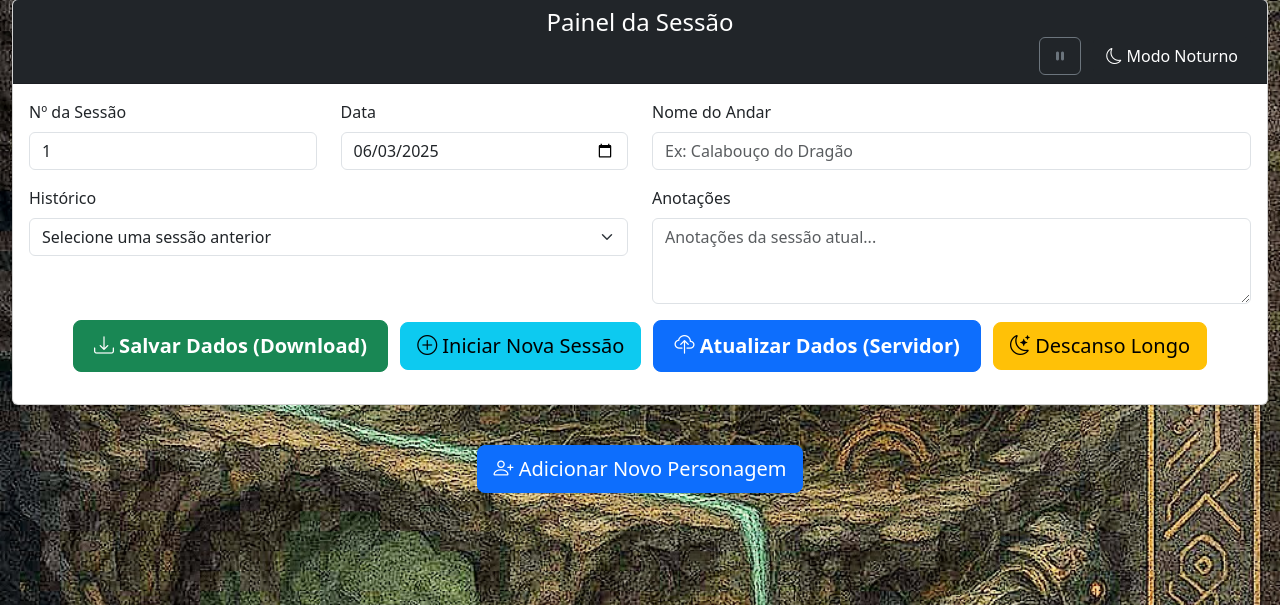
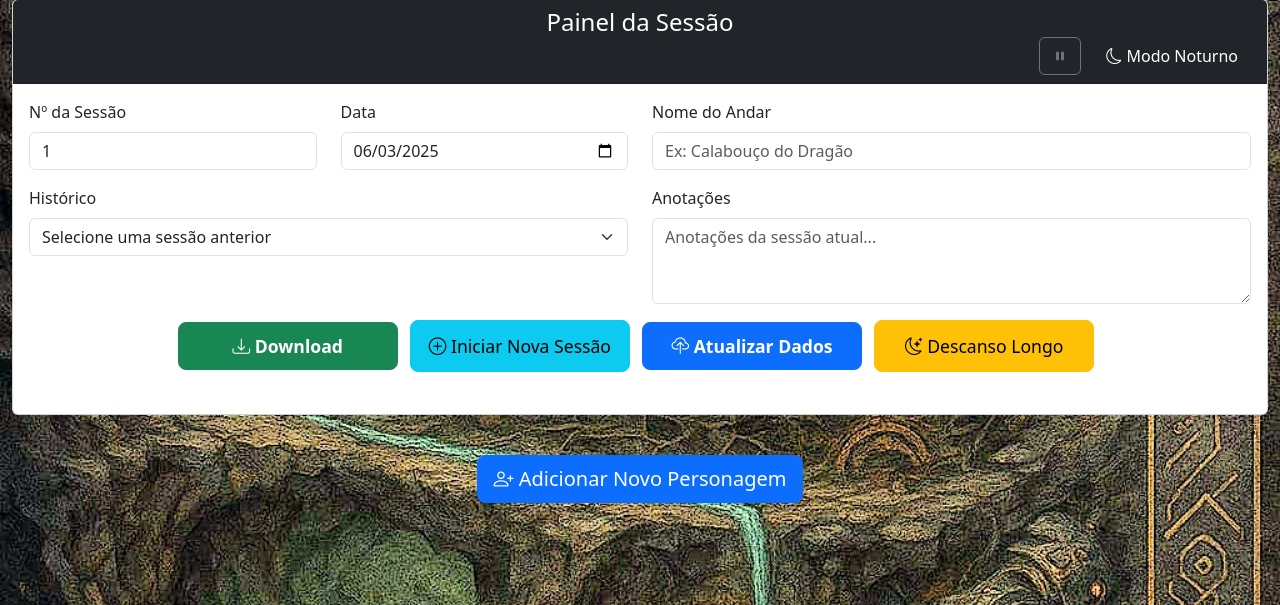
Before and after one commit to GabrielOBraga/sistemaRPG, a Flask app: page / in a window 1280 px wide. Shown: the part 195-800 px from the top of the page. Run offline with Flask 3, Linux system fonts and the light colour scheme; data that the repository does not hold is empty; some libraries are stand-ins or nearby versions.

Commit message:
correção margem dos botões

```diff
--- a/src/static/styles.css
+++ b/src/static/styles.css
@@ -148,6 +148,24 @@ body {
     transition: all 0.3s ease;
 }
 
+/* Padronização dos botões principais */
+.session-action-btn {
+    min-width: 220px;
+    max-width: 100%;
+    margin-bottom: 10px;
+    font-size: 1.1rem;
+    padding: 12px 0;
+}
+
+@media (max-width: 768px) {
+    .session-action-btn {
+        min-width: 100%;
+        font-size: 1rem;
+        padding: 10px 0;
+    }
+}
+
+/* Estilos para o modo escuro */
 body.dark-mode {
     background-color: #181818 !important;
     color: #f1f1f1 !important;
--- a/src/templates/index_dynamic.html
+++ b/src/templates/index_dynamic.html
@@ -65,16 +65,16 @@
                 </div>
                 <div class="row">
                     <div class="col-12 text-center">
-                        <button id="saveDataBtn" class="btn btn-success btn-lg me-2">
-                            <i class="bi bi-download"></i> Salvar Dados (Download)
+                        <button id="saveDataBtn" class="btn btn-success btn-lg me-2 ml-2 session-action-btn">
+                            <i class="bi bi-download"></i> Download
                         </button>
-                        <button id="newSessionBtn" class="btn btn-info btn-lg me-2">
+                        <button id="newSessionBtn" class="btn btn-info btn-lg me-2 ml-2 session-action-btn">
                             <i class="bi bi-plus-circle"></i> Iniciar Nova Sessão
                         </button>
-                        <button id="updateServerDataBtn" class="btn btn-primary btn-lg me-2">
-                            <i class="bi bi-cloud-upload"></i> Atualizar Dados (Servidor)
+                        <button id="updateServerDataBtn" class="btn btn-primary btn-lg me-2 ml-2 session-action-btn">
+                            <i class="bi bi-cloud-upload"></i> Atualizar Dados
                         </button>
-                        <button id="longRestBtn" class="btn btn-warning btn-lg">
+                        <button id="longRestBtn" class="btn btn-warning btn-lg me-2 ml-2 session-action-btn">
                             <i class="bi bi-moon-stars"></i> Descanso Longo
                         </button>
                     </div>
```
